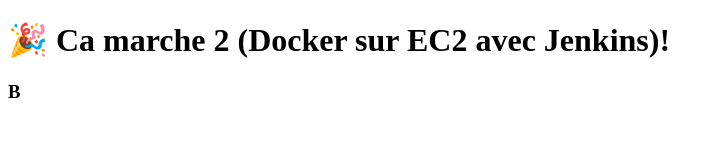
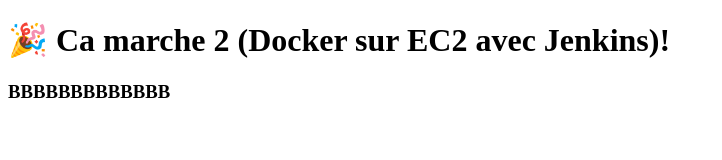
Before and after one commit to ruben-cardoso1/testDockerfile, a plain HTML site: page index.html in a window 1280 px wide. Shown: the whole page, without its empty margins (0-722 px from the left). Drawn offline with Linux system fonts and the light colour scheme.

Commit message:
Update index.html

```diff
--- a/index.html
+++ b/index.html
@@ -6,6 +6,6 @@
 </head>
 <body>
   <h1>🎉 Ca marche 2 (Docker sur EC2 avec Jenkins)!</h1>
-  <h3>B</h3>
+  <h3>BBBBBBBBBBBBB</h3>
 </body>
 </html>
```
